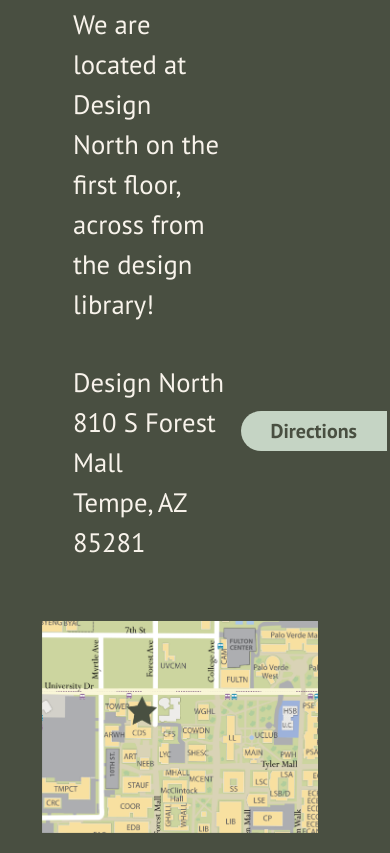
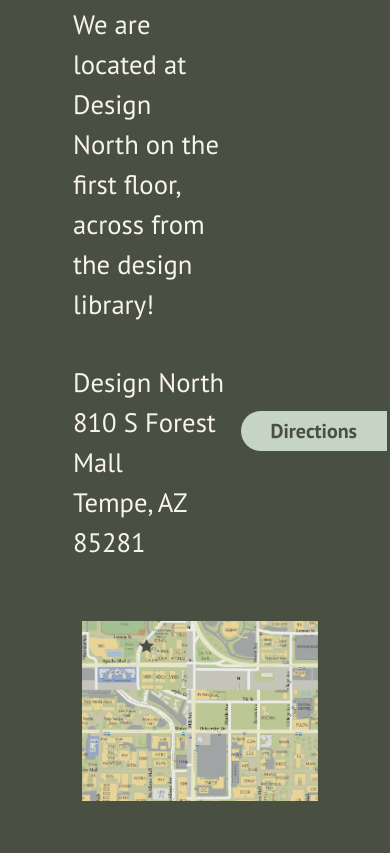
Before and after one commit to sjsmit46/gra424-s23, a plain HTML site: page charlies/index.html in a window 390 px wide. Shown: the part 3458-4311 px from the top of the page. Drawn offline with Linux system fonts and the light colour scheme.

Commit message:
fixed map

```diff
--- a/charlies/css/styles.css
+++ b/charlies/css/styles.css
@@ -157,6 +157,7 @@ h3  {
    margin-top: 0;
    padding-top: 35px;
    margin-left: 0;
+   margin-bottom: 0;
 }
 
 .location {
@@ -574,7 +575,7 @@ footer .location {
 
    .map {
       padding-right: 35px;
-      padding-left: 20px;
+      padding-left: 40px;
    }
 
    .menu {
--- a/charlies/index.html
+++ b/charlies/index.html
@@ -274,7 +274,8 @@
           <table>
             <tbody>
               <tr>
-                <th class="map"> <img src="images/mobile-map.png" alt="map"></th>
+                <th class="map"> <img src="images/desktop-map.png" alt="map"></th>
+
               </tr>
             </tbody>
           </table>
```
Also changed, not shown: charlies/images/desktop-map.png (added).
